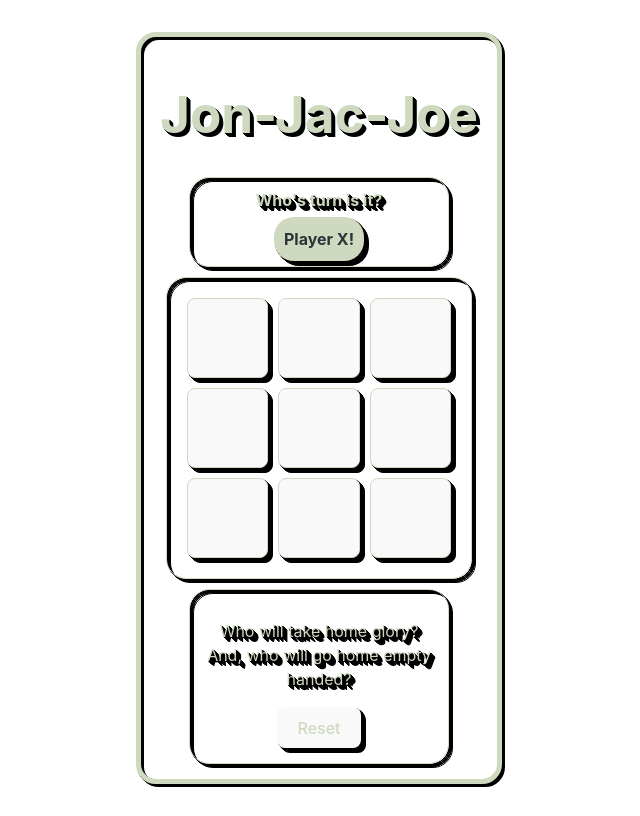
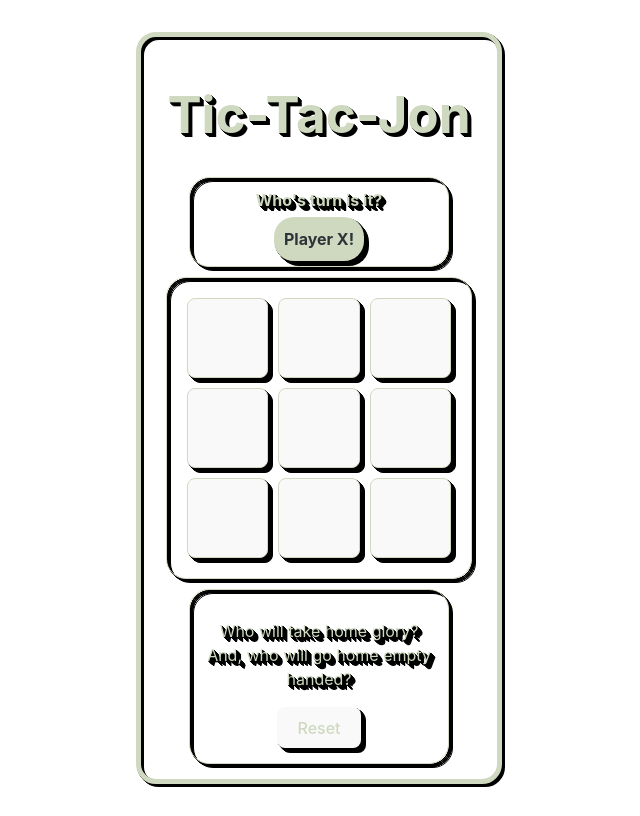
Before and after one commit to mojonny/tic-tac-jon, a React (Vite) app: page / in a window 1280 px wide. Shown: the whole page, without its empty margins (321-961 px from the left). Built offline with nearby package versions, Linux system fonts and the light colour scheme.

Commit message:
Working on styling.

```diff
--- a/src/App.jsx
+++ b/src/App.jsx
@@ -79,7 +79,7 @@ function App() {
 
 	return (
 		<div className="App">
-			<h1>Jon-Jac-Joe</h1>
+			<h1>Tic-Tac-Jon</h1>
 			<div className="turn-container">
 				<h4>Who's turn is it?</h4>
 				<div className="player-turn">{showPlayer}</div>
--- a/src/index.css
+++ b/src/index.css
@@ -5,7 +5,7 @@
 
 	color-scheme: light dark;
 	color: rgba(255, 255, 255, 0.87);
-  background-color: #242424;
+	background-color: #2c3439;
 
 	font-synthesis: none;
 	text-rendering: optimizeLegibility;
--- a/src/services.jsx
+++ b/src/services.jsx
@@ -39,6 +39,6 @@ export function CheckWinner(nextArray, numberOfTurns, setDisabled, setMessage) {
 		return setMessage('Player O is the Winner!');
 	} else if (draw === 8) {
 		setDisabled(true);
-		return setMessage('Draw! Great shame has fallen on both your families');
+		return setMessage('Draw! Shame on both your families');
 	}
 }
```
Lines whose indentation alone changed are shown as unchanged.
